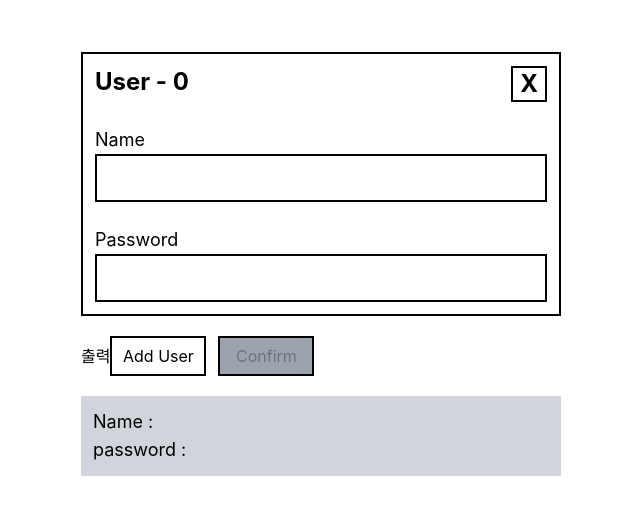
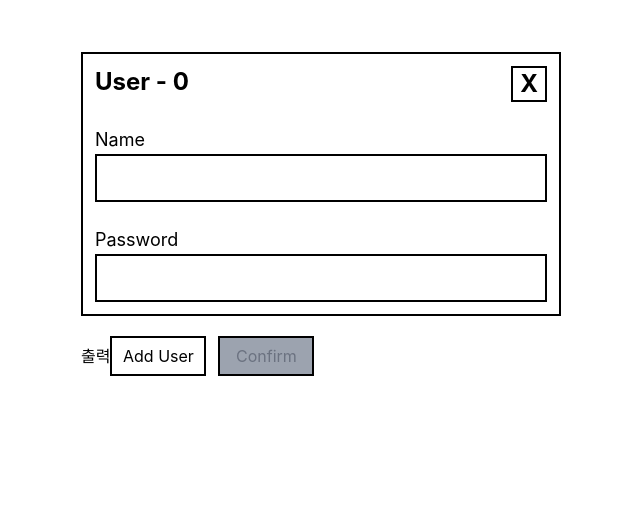
Before and after one commit to dostiny/schoolbell, a React (Create React App) app in the folder test3/: page / in a window 1280 px wide. Shown: the top 514 px of the page, without its empty margins (319-959 px from the left). Built offline with nearby package versions, Linux system fonts and the light colour scheme.

Commit message:
리스트에 출력완료

```diff
--- a/test3/src/components/FormBottom.tsx
+++ b/test3/src/components/FormBottom.tsx
@@ -2,7 +2,7 @@ import React from "react";
 import tw from "tailwind-styled-components";
 import type { ListType } from "../pages/User";
 import { useDispatch, useSelector } from "react-redux";
-import { addUser } from "./../store/nameList";
+import { userListType, addUser } from "./../store/nameList";
 
 interface PropsType {
   inputName: ListType[];
@@ -12,7 +12,7 @@ interface PropsType {
 }
 
 const FormBottom = ({ inputName, setInputName, nameTF, passTF }: PropsType) => {
-  let username = useSelector((state) => {
+  let username = useSelector((state: { nameList: userListType[] }) => {
     return state;
   });
   let dispatch = useDispatch();
@@ -27,7 +27,7 @@ const FormBottom = ({ inputName, setInputName, nameTF, passTF }: PropsType) => {
     <OutDiv>
       <button
         onClick={() => {
-          console.log(username);
+          console.log(username.nameList);
         }}
       >
         출력
--- a/test3/src/components/UserList.tsx
+++ b/test3/src/components/UserList.tsx
@@ -1,17 +1,32 @@
 import React from "react";
 import { useSelector } from "react-redux";
 import tw from "tailwind-styled-components";
+import { userListType } from "./../store/nameList";
 
 const UserList = () => {
-  let username = useSelector((state) => {
+  let username = useSelector((state: { nameList: userListType[] }) => {
     return state;
   });
+
   return (
-    <OutDiv>
-      {username ? null : null}
-      <NameDiv>Name : </NameDiv>
-      <PasswordDiv>password : </PasswordDiv>
-    </OutDiv>
+    <>
+      {username.nameList.length === 0
+        ? null
+        : username.nameList.map((i) => (
+            <OutDiv key={i.name}>
+              <NameDiv
+                onClick={() => {
+                  console.log(i.name);
+                }}
+              >
+                Name: {i.name}
+              </NameDiv>
+              <PasswordDiv>
+                password: {i.password.substr(0, 3) + "****"}
+              </PasswordDiv>
+            </OutDiv>
+          ))}
+    </>
   );
 };
 
```
